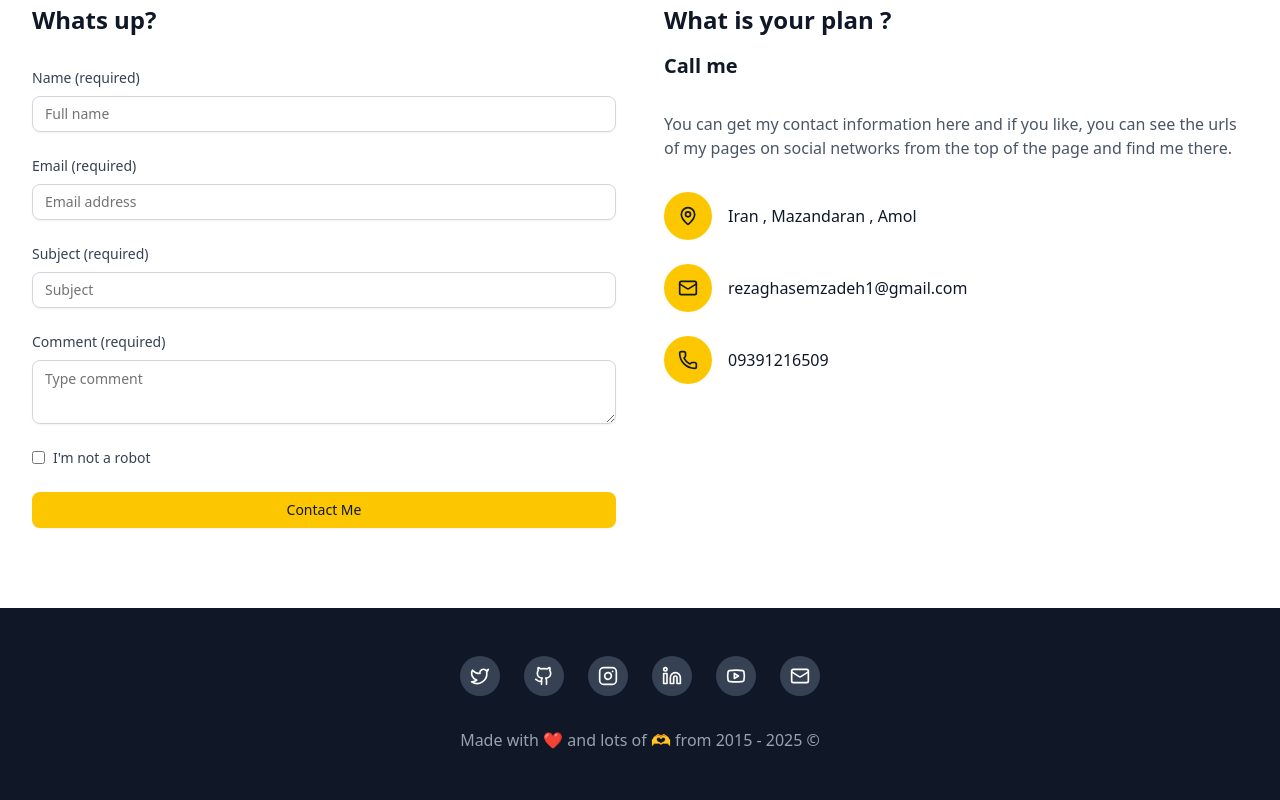
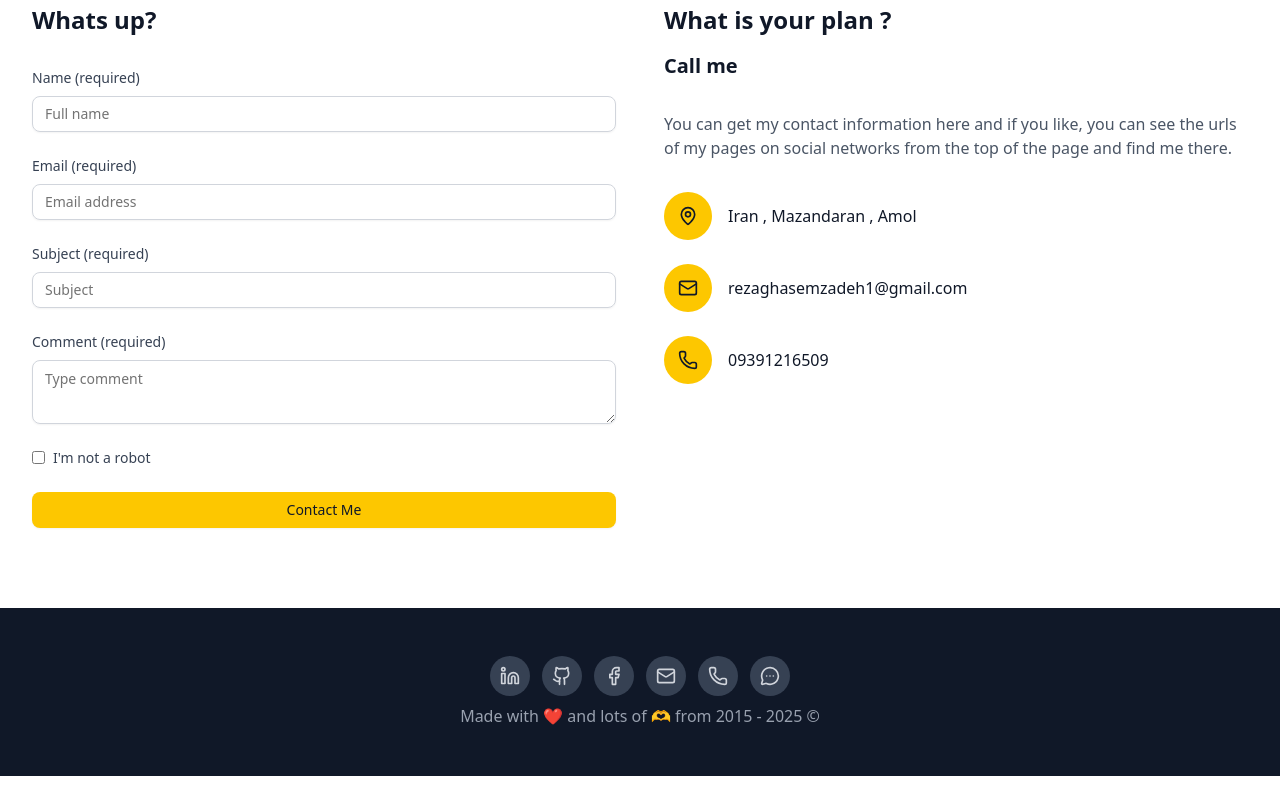
Before and after one commit to reznuhasan/reznu-portfolio, a Next.js app: page / in a window 1280 px wide. Shown: the part 5114-5914 px from the top of the page. After the commit the page ends 5890 px from the top, so only its background shows below. Built offline with nearby package versions, Linux system fonts and the light colour scheme.

Commit message:
footer part done

```diff
--- /dev/null
+++ b/app/Sections/Footer.jsx
@@ -0,0 +1,22 @@
+import SocialIcons from '@/components/SocialIcons'
+import React from 'react'
+
+const Footer = () => {
+    return (
+        <div>
+            <footer className="bg-gray-900 text-white py-12 px-4 sm:px-6 lg:px-8">
+                <div className="max-w-7xl mx-auto">
+                    <div className='flex justify-center mb-2'>
+                        <SocialIcons content="footer"/>
+
+                    </div>
+                    <div className="text-center text-gray-400">
+                        <p>Made with ❤️ and lots of 🫶 from 2015 - 2025 ©</p>
+                    </div>
+                </div>
+            </footer>
+        </div>
+    )
+}
+
+export default Footer
--- a/app/page.js
+++ b/app/page.js
@@ -31,6 +31,7 @@ import Header from './Sections/Header'
 import HeroPart from './Sections/HeroPart'
 import About from './Sections/About'
 import Skills from './Sections/Skills'
+import Footer from './Sections/Footer'
 
 function App() {
   const [currentTestimonial, setCurrentTestimonial] = React.useState(0)
@@ -366,20 +367,7 @@ function App() {
       </section>
 
       {/* Footer */}
-      <footer className="bg-gray-900 text-white py-12 px-4 sm:px-6 lg:px-8">
-        <div className="max-w-7xl mx-auto">
-          <div className="flex justify-center space-x-6 mb-8">
-            {[Twitter, Github, Instagram, Linkedin, Youtube, Mail].map((Icon, index) => (
-              <div key={index} className="w-10 h-10 bg-gray-700 rounded-full flex items-center justify-center hover:bg-yellow-400 hover:text-gray-900 transition-colors cursor-pointer">
-                <Icon className="w-5 h-5" />
-              </div>
-            ))}
-          </div>
-          <div className="text-center text-gray-400">
-            <p>Made with ❤️ and lots of 🫶 from 2015 - 2025 ©</p>
-          </div>
-        </div>
-      </footer>
+      <Footer/>
     </div>
   )
 }
--- a/components/SocialIcons.js
+++ b/components/SocialIcons.js
@@ -1,7 +1,7 @@
 import { iconMap, socialPart } from '@/lib/helper';
 import React from 'react'
 
-const SocialIcons = () => {
+const SocialIcons = ({content=""}) => {
     return (
         <div>
             {/* Social Icons */}
@@ -15,9 +15,9 @@ const SocialIcons = () => {
                             href={link}
                             target="_blank"
                             rel="noopener noreferrer"
-                            className="w-12 h-12 bg-yellow-400 rounded-full flex items-center justify-center hover:bg-yellow-500 transition-colors"
+                            className={` ${content==='footer'?'bg-gray-700 w-10 h-10 hover:bg-gray-400':"bg-yellow-400 w-12 h-12 hover:bg-yellow-500"} rounded-full flex items-center justify-center  transition-colors`}
                         >
-                            <IconComponent className="w-5 h-5 text-gray-900" />
+                            <IconComponent className={`w-5 h-5 ${content==='footer'?"text-gray-300":"text-gray-900"}`} />
                         </a>
                     );
                 })}
```
